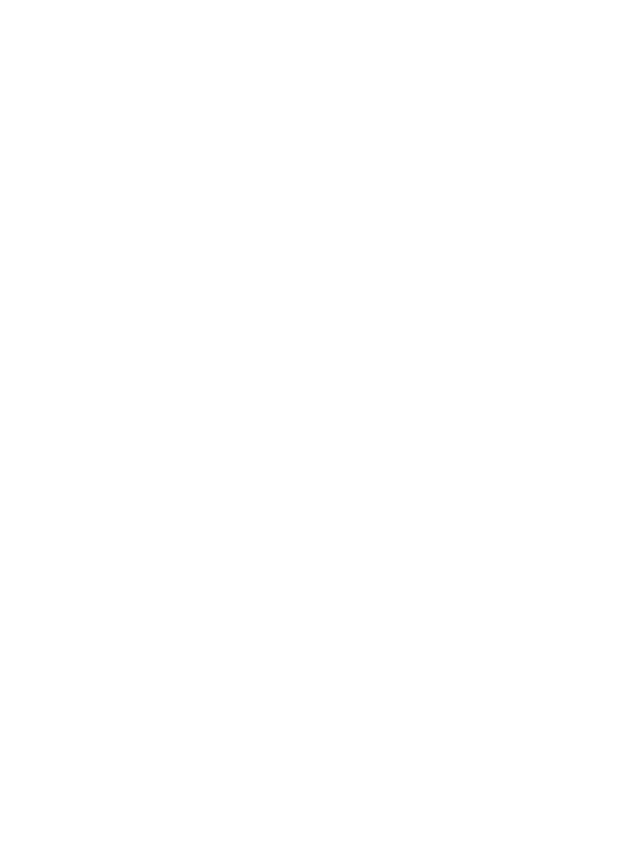
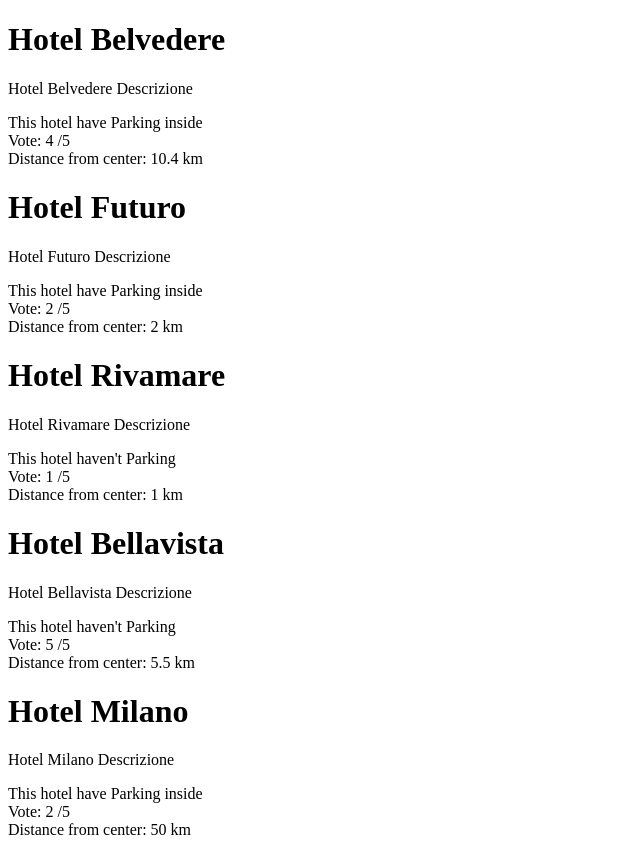
Before and after one commit to Lucaalex00/php-hotel, a PHP site: page / in a window 1280 px wide. Before the commit the part shown is empty. Shown: the whole page, without its empty margins (0-640 px from the left). Before the commit the page ends 800 px from the top, so only its background shows below. Run offline with PHP 8.4, Linux system fonts and the light colour scheme.

Commit message:
Add Print Hotels in page Commit

```diff
--- a/index.php
+++ b/index.php
@@ -47,6 +47,10 @@ $hotels = [
 
     ];
 
+    function parkingCheck($parking){
+        return $parking ? "This hotel have Parking inside" : "This hotel haven't Parking";
+    };
+
 ?>
 
 <!DOCTYPE html>
@@ -58,6 +62,17 @@ $hotels = [
 </head>
 <body>
 
+    <?php
+    foreach($hotels as $hotel){
+        echo "<h1> $hotel[name] </h1>";
+        echo "<p> $hotel[description] </p>";
+        echo "<div class=parking> <span>".
+        parkingCheck($hotel["parking"]) . "</span> </div>";
+        echo  "<div> Vote: $hotel[vote]  /5 </div>";
+        echo  "<div> Distance from center: $hotel[distance_to_center] km </div>";
+
+    }
+    ?>
 
 </body>
 </html>
```
